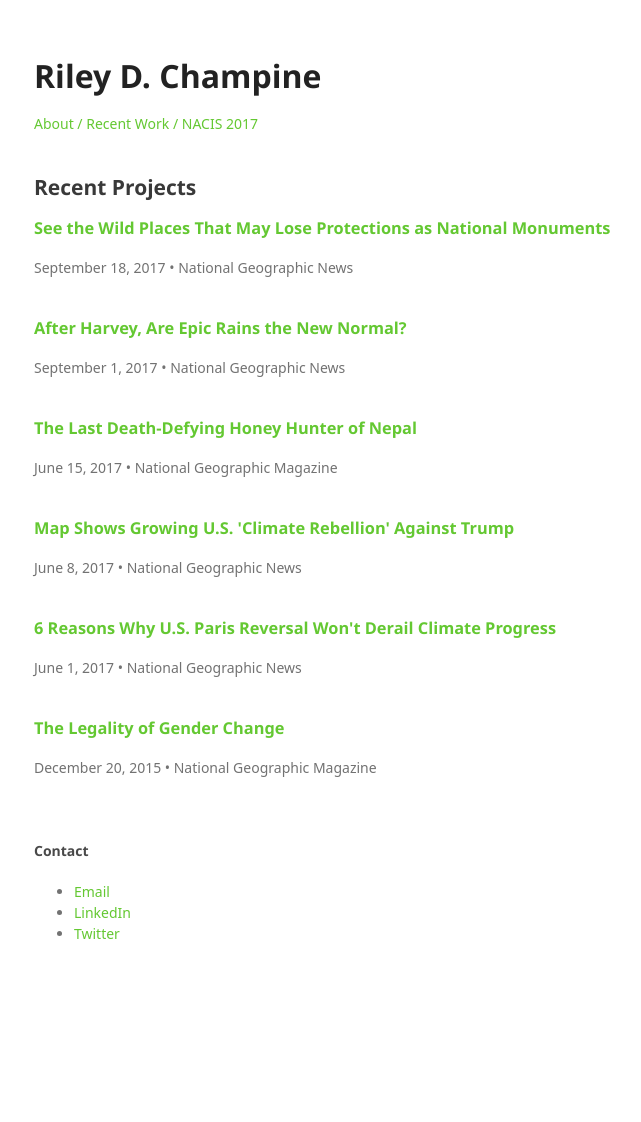
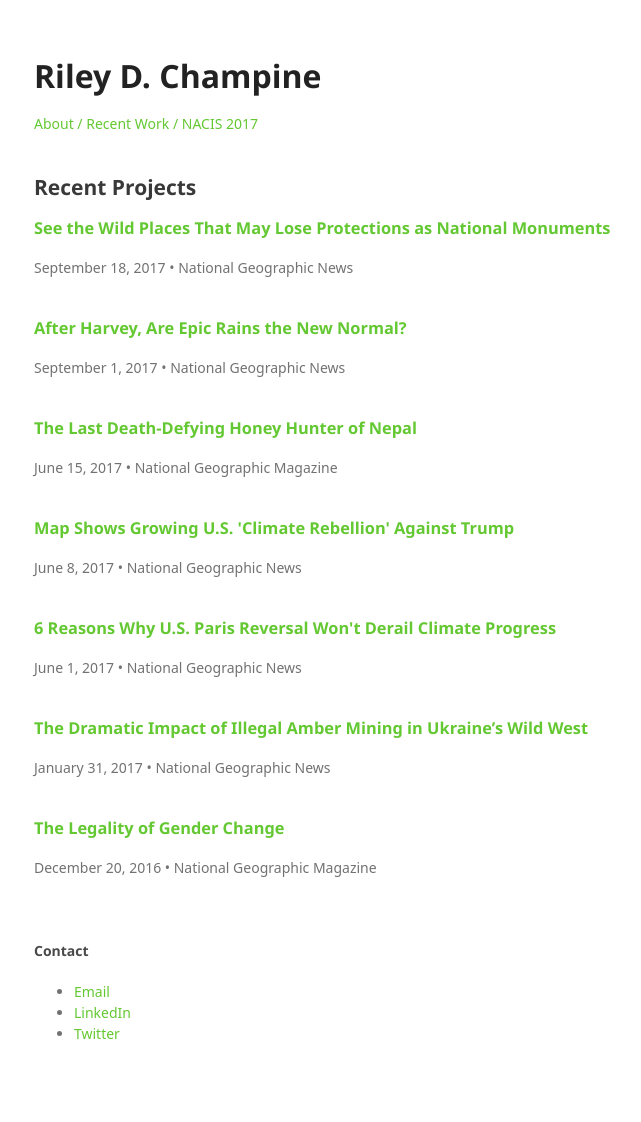
Before and after one commit to rileydchampine/rileydchampine.github.io, a Jekyll site: the page built from maps.html, in a window 1280 px wide. Shown: the whole page, without its empty margins (24-665 px from the left). Built offline with Jekyll 4.4.1, drawn with Linux system fonts in a browser that asks for light colours; some web fonts are replaced; before the commit the page ends 1022 px from its top, so only the background shows below that.

Commit message:
Update maps.html

```diff
--- a/maps.html
+++ b/maps.html
@@ -36,8 +36,14 @@
         </div>
 
         <div>
+              <h3><a href="http://news.nationalgeographic.com/2017/01/illegal-amber-mining-ukraine/">The Dramatic Impact of Illegal Amber Mining in Ukraine’s Wild West</a></h3>
+              <p>January 31, 2017 • National Geographic News</p>
+                <br>
+        </div>
+
+        <div>
               <h3><a href="http://www.nationalgeographic.com/magazine/2017/01/gender-identity-map-where-you-can-change-your-gender-on-legal-documents/">The Legality of Gender Change</a></h3>
-              <p>December 20, 2015 • National Geographic Magazine</p>
+              <p>December 20, 2016 • National Geographic Magazine</p>
                 <br>
         </div>
 
```
